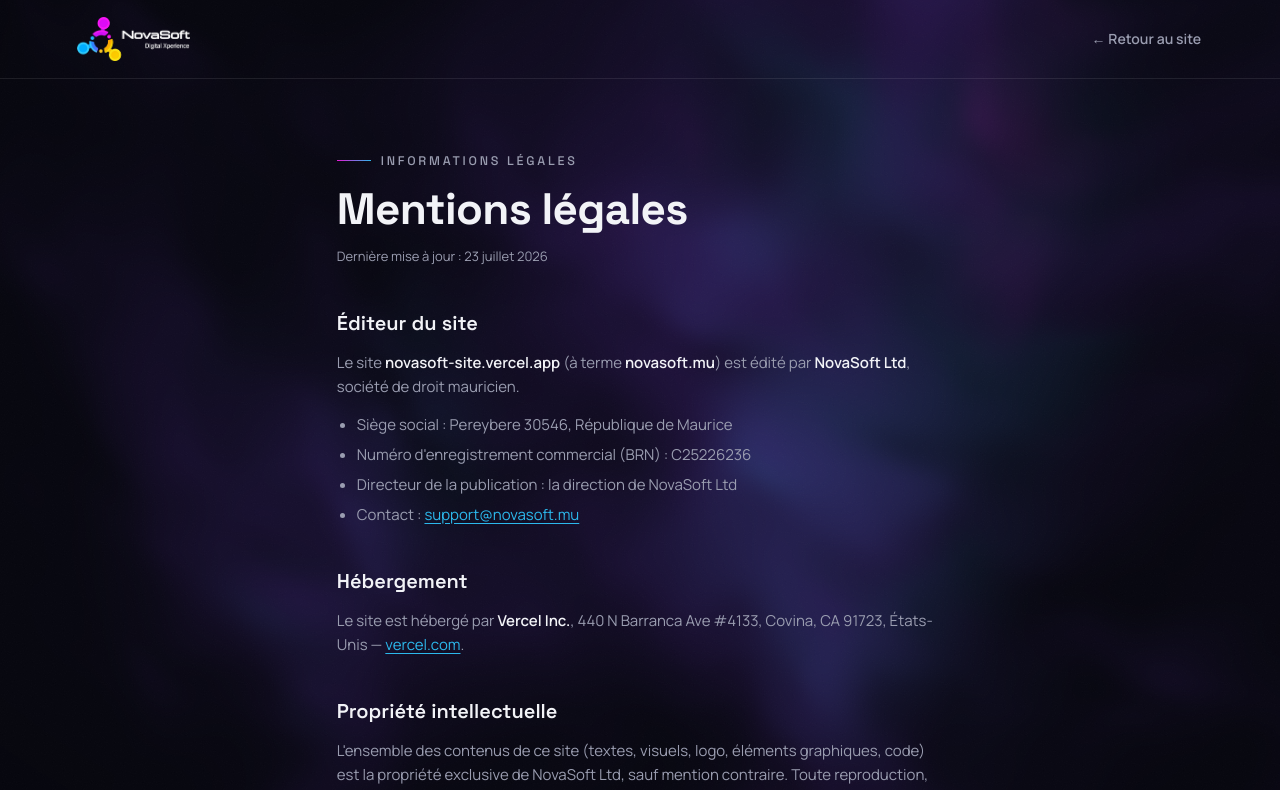
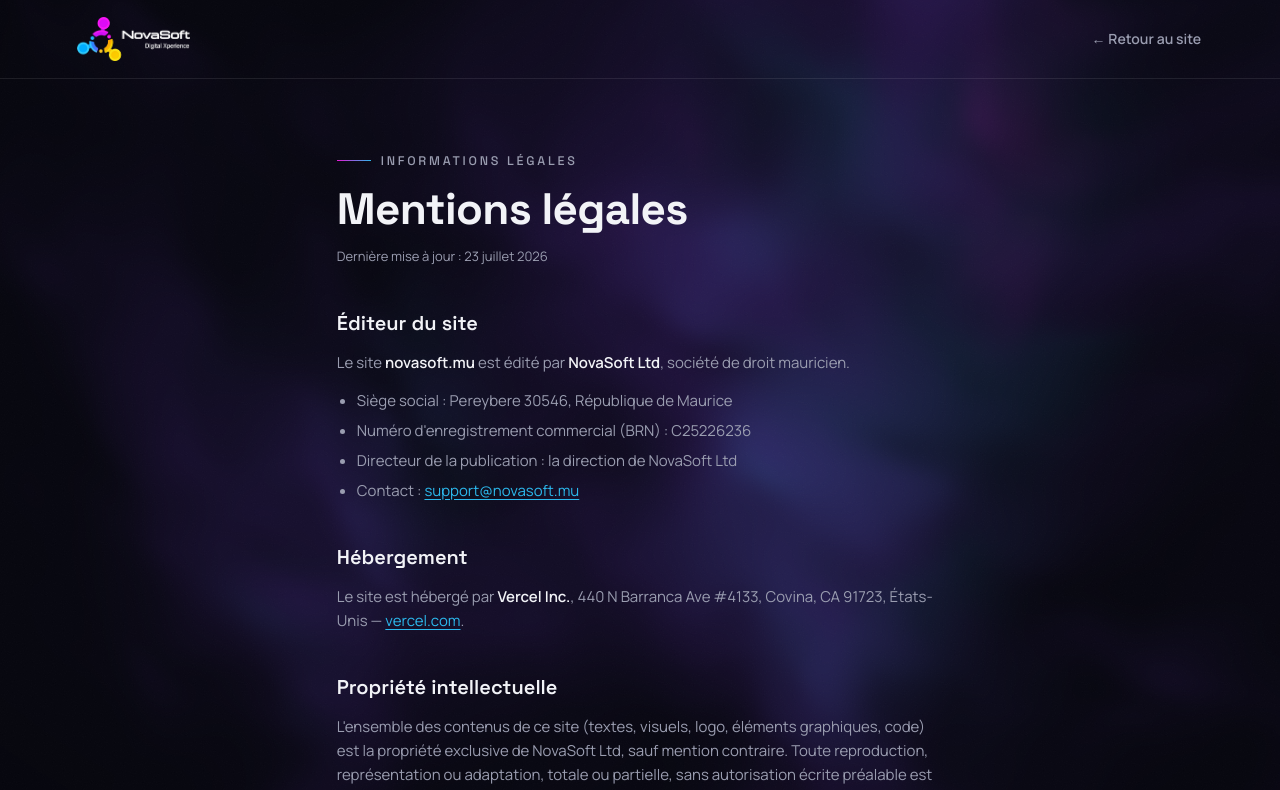
Before and after one commit to echbase/Novasoft, a Next.js app: page /mentions-legales in a window 1280 px wide. Shown: the top 790 px of the page. Built offline with nearby package versions, Linux system fonts and the light colour scheme.

Commit message:
Mentions légales : le site est édité sur novasoft.mu (domaine actif)
Co-Authored-By: Claude Fable 5 <noreply@anthropic.com>
Claude-Session: https://claude.ai/code/session_017bx5vmzbpyAGimUhuqEQ3k

```diff
--- a/app/mentions-legales/page.tsx
+++ b/app/mentions-legales/page.tsx
@@ -11,8 +11,8 @@ export default function MentionsLegales() {
     <LegalShell title="Mentions légales" updated="23 juillet 2026">
       <h2>Éditeur du site</h2>
       <p>
-        Le site <strong>novasoft-site.vercel.app</strong> (à terme <strong>novasoft.mu</strong>) est édité par{' '}
-        <strong>NovaSoft Ltd</strong>, société de droit mauricien.
+        Le site <strong>novasoft.mu</strong> est édité par <strong>NovaSoft Ltd</strong>, société de
+        droit mauricien.
       </p>
       <ul>
         <li>Siège social : Pereybere 30546, République de Maurice</li>
```
